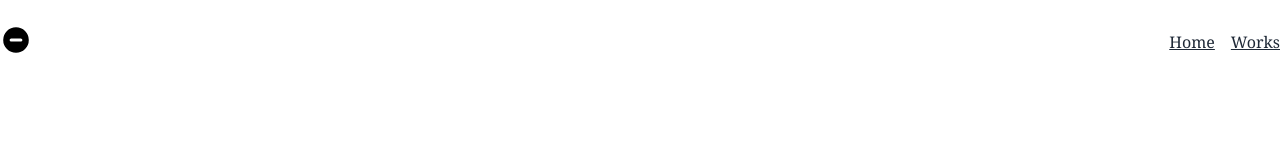
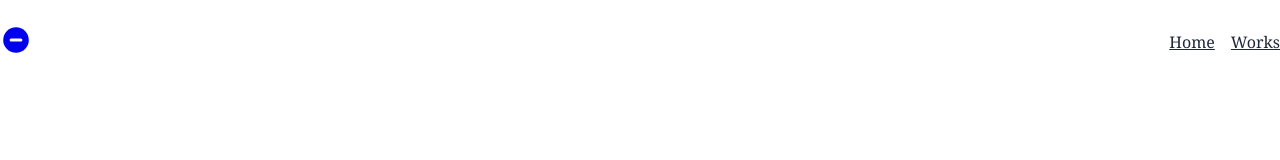
Before and after one commit to CodeurCopieur/nuxt3-unocss-minimal-portfolio-2, a Nuxt app: page / in a window 1280 px wide. Shown: the top 160 px of the page. Built offline with nearby package versions, Linux system fonts and the light colour scheme.

Commit message:
Update Header.vue

```diff
--- a/components/Header.vue
+++ b/components/Header.vue
@@ -2,7 +2,7 @@
  <header class="w-full fixed py-6 top-0 bg-gray-50/10 backdrop-blur-md">
     <div class="flex mx-auto w-full px-4 items-center justify-between xl:w-screen-xl xl:px-0">
 
-      <nuxt-link to="">
+      <nuxt-link to="/">
         <svg
           class="h-8 w-8"
           fill="currentColor"
```
